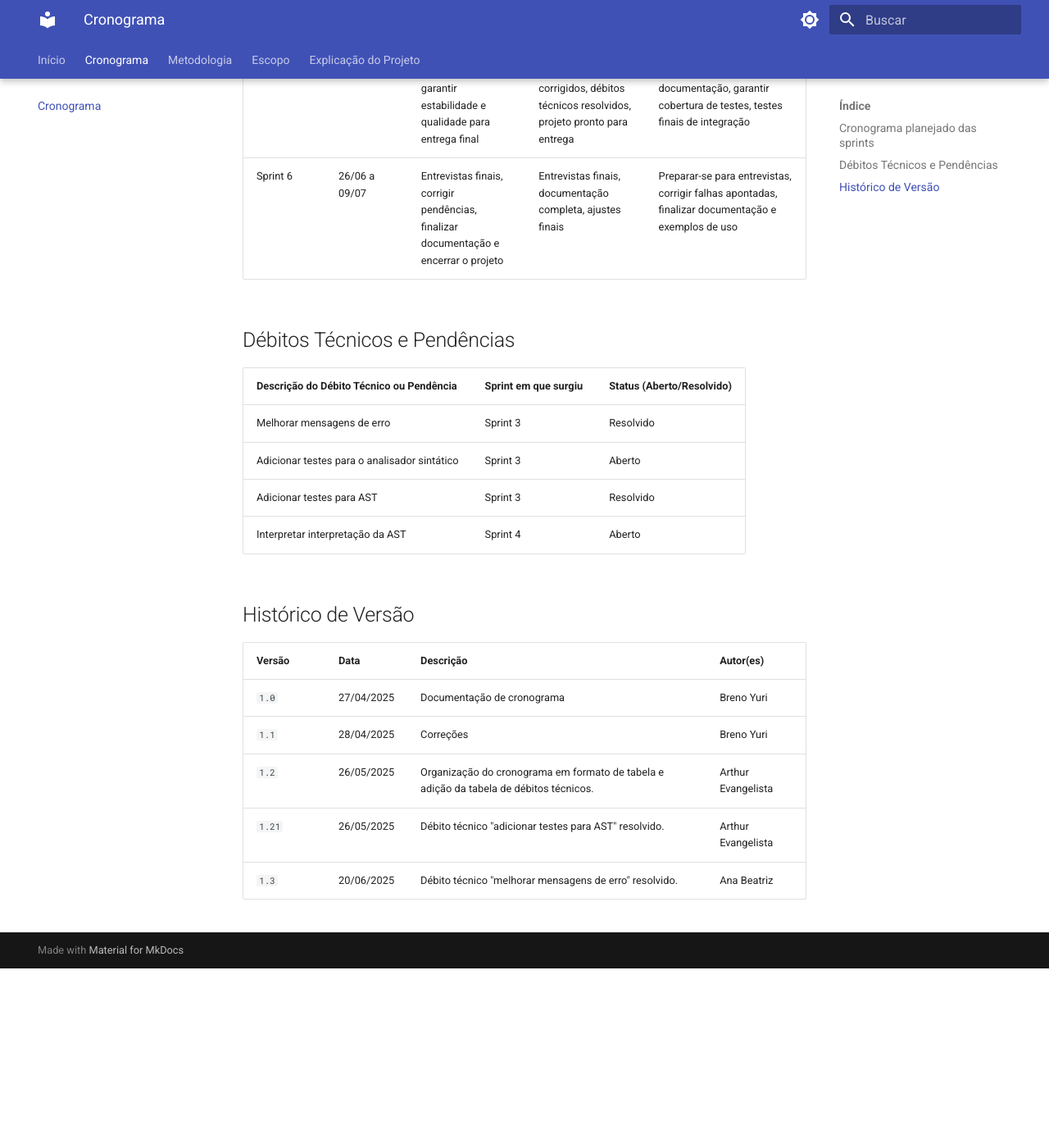
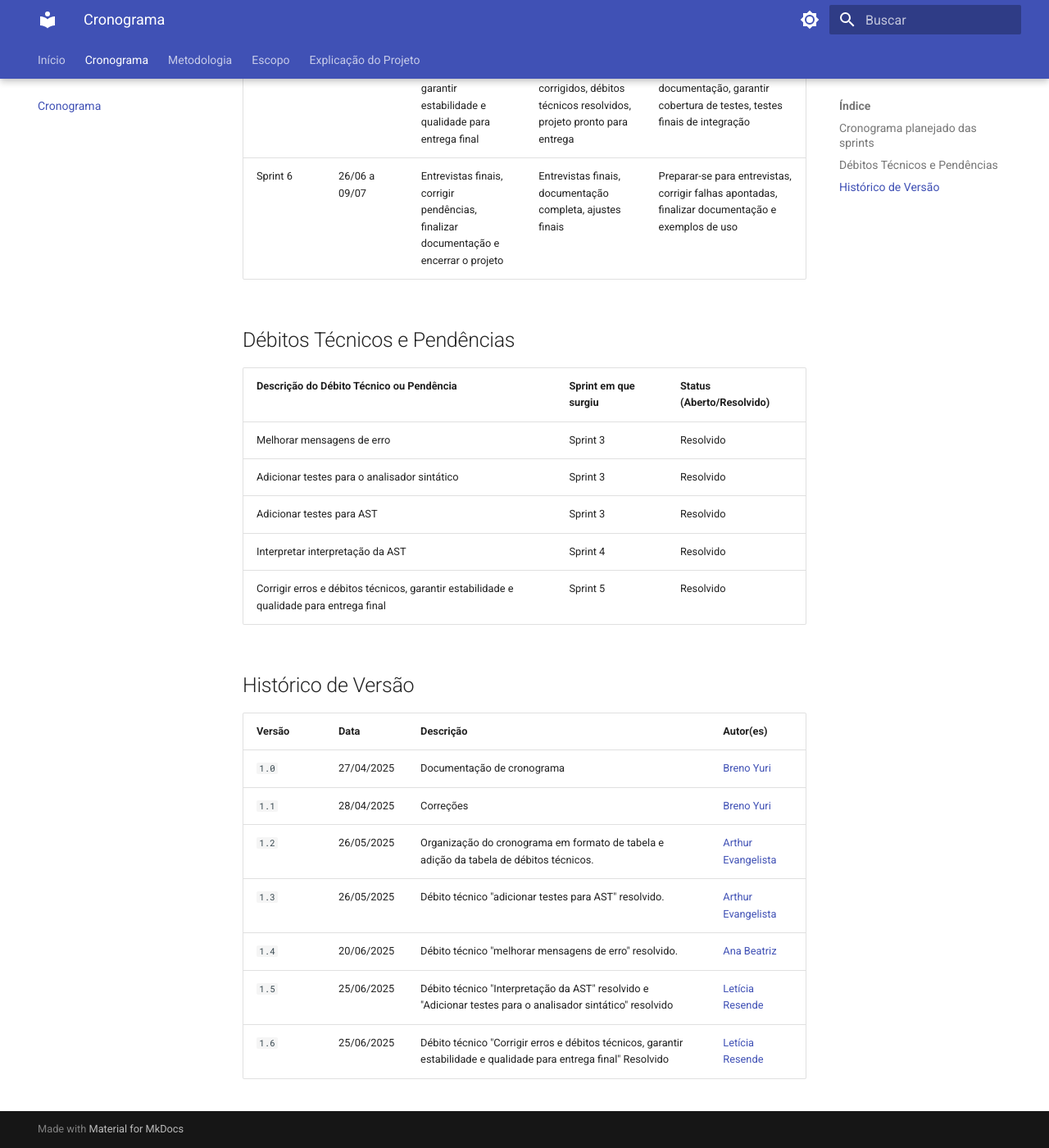
Before and after one commit to Frans6/Trab_Compiladores, an MkDocs documentation site: the page built from docs/cronograma.md, in a window 1280 px wide and 1400 px high, scrolled down 830 px. Shown: the whole window at 82% size. Built offline with MkDocs 1.6.1 and Material for MkDocs 9.7.7, drawn with Linux system fonts in a browser that asks for light colours; before the commit the page ends 2011 px from its top, so only the background shows below that.

Commit message:
update no cronograma do projeto

```diff
--- a/docs/cronograma.md
+++ b/docs/cronograma.md
@@ -16,17 +16,20 @@
 | Descrição do Débito Técnico ou Pendência | Sprint em que surgiu | Status (Aberto/Resolvido) |
 |------------------------------------------|----------------------|---------------------------|
 | Melhorar mensagens de erro    | Sprint 3     | Resolvido                   |
-| Adicionar testes para o analisador sintático| Sprint 3|Aberto                    |
-| Adicionar testes para AST     | Sprint 3             | Resolvido                    |
-| Interpretar interpretação da AST| Sprint 4             | Aberto                    |
+| Adicionar testes para o analisador sintático| Sprint 3| Resolvido                    |
+| Adicionar testes para AST     | Sprint 3    | Resolvido                    |
+| Interpretar interpretação da AST| Sprint 4   | Resolvido                   |
+| Corrigir erros e débitos técnicos, garantir estabilidade e qualidade para entrega final | Sprint 5   | Resolvido                   |
 
 
 ## Histórico de Versão
 
 | Versão | Data          | Descrição                          | Autor(es)     |
 | ------ | ------------- | ---------------------------------- | ------------- |
-| `1.0`  |  27/04/2025 |  Documentação de cronograma | Breno Yuri |
-| `1.1`  |  28/04/2025 |  Correções | Breno Yuri |
-| `1.2`  |  26/05/2025 |  Organização do cronograma em formato de tabela e adição da tabela de débitos técnicos. | Arthur Evangelista |
-| `1.21`  |  26/05/2025 | Débito técnico "adicionar testes para AST" resolvido. | Arthur Evangelista |
-| `1.3`  |  20/06/2025 | Débito técnico "melhorar mensagens de erro" resolvido. | Ana Beatriz |
+| `1.0`  |  27/04/2025 |  Documentação de cronograma | [Breno Yuri](https://github.com/YuriBre) |
+| `1.1`  |  28/04/2025 |  Correções | [Breno Yuri](https://github.com/YuriBre) |
+| `1.2`  |  26/05/2025 |  Organização do cronograma em formato de tabela e adição da tabela de débitos técnicos. | [Arthur Evangelista](https://github.com/arthurevg) |
+| `1.3`  |  26/05/2025 | Débito técnico "adicionar testes para AST" resolvido. | [Arthur Evangelista](https://github.com/arthurevg) |
+| `1.4`  |  20/06/2025 | Débito técnico "melhorar mensagens de erro" resolvido. | [Ana Beatriz](https://github.com/anabfs) |
+| `1.5`  |  25/06/2025 | Débito técnico "Interpretação da AST" resolvido e "Adicionar testes para o analisador sintático" resolvido | [Letícia Resende](https://github.com/LeticiaResende23) |
+| `1.6`  |  25/06/2025 | Débito técnico "Corrigir erros e débitos técnicos, garantir estabilidade e qualidade para entrega final" Resolvido| [Letícia Resende](https://github.com/LeticiaResende23) |
```
